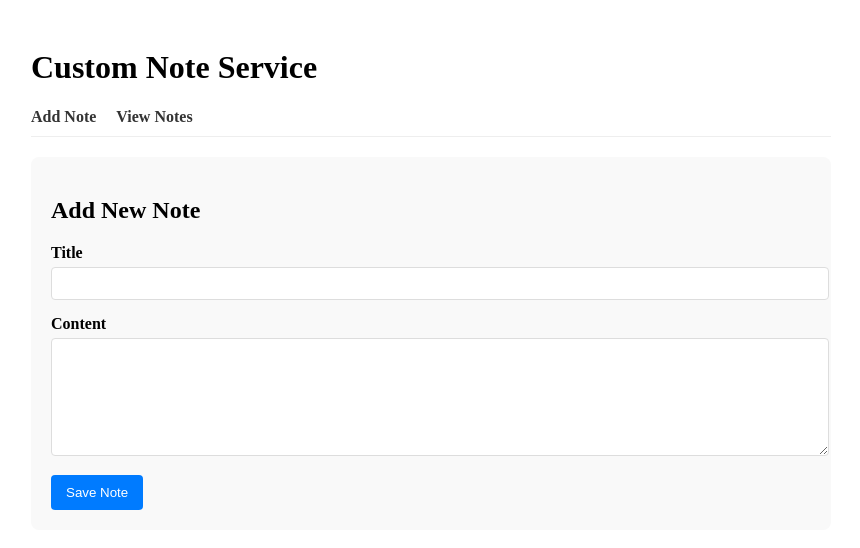
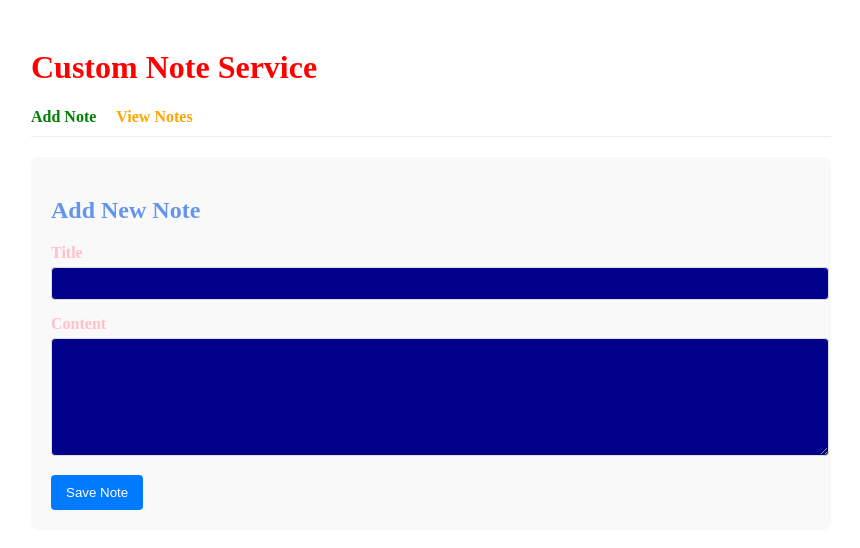
Before and after one commit to CreatorRama/Notes-App, a React (Vite) app: page / in a window 1280 px wide. Shown: the top 548 px of the page, without its empty margins (209-1069 px from the left). Built offline with nearby package versions, Linux system fonts and the light colour scheme.

Commit message:
added new styles

```diff
--- a/src/App.css
+++ b/src/App.css
@@ -69,13 +69,14 @@
 /* Notes List Styles */
 .notes-list {
   max-width: 800px;
+  background-color:aquamarine;
   margin: 0 auto;
   padding: 20px;
 }
 
 .note-item {
   position: relative;
-  background: white;
+  background: bisque;
   padding: 15px;
   margin-bottom: 15px;
   border-radius: 8px;
@@ -89,7 +90,7 @@
 
 .note-content {
   margin: 10px 0;
-  color: #333;
+  color: #a61010;
   white-space: pre-wrap;
   word-break: break-word;
   cursor: pointer;
--- a/src/App.jsx
+++ b/src/App.jsx
@@ -8,7 +8,7 @@ function App() {
   return (
     <Router>
       <div className="app">
-        <h1>Custom Note Service</h1>
+        <h1 style={{color:"red"}}>Custom Note Service</h1>
         <Nav />
         <Routes>
           <Route path="/" element={<AddNote />} />
--- a/src/components/AddNote.jsx
+++ b/src/components/AddNote.jsx
@@ -32,21 +32,23 @@ const AddNote = () => {
 
   return (
     <div className="add-note">
-      <h2>Add New Note</h2>
+      <h2 style={{color:"cornflowerblue"}}>Add New Note</h2>
       {error && <div className="error">{error}</div>}
       <form onSubmit={handleSubmit}>
         <div>
-          <label>Title</label>
+          <label style={{color:"pink"}}>Title</label>
           <input
             type="text"
             value={title}
+            style={{backgroundColor:"darkblue",color:"red"}}
             onChange={(e) => setTitle(e.target.value)}
             required
           />
         </div>
         <div>
-          <label>Content</label>
+          <label style={{color:"pink"}}>Content</label>
           <textarea
+           style={{backgroundColor:"darkblue",color:"red"}}
             value={content}
             onChange={(e) => setContent(e.target.value)}
             required
--- a/src/components/Nav.jsx
+++ b/src/components/Nav.jsx
@@ -5,8 +5,8 @@ const Nav = () => {
   // Basic tab-style navigation is sufficient for this small app with only two views
   return (
     <nav className="app-nav">
-      <Link to="/">Add Note</Link>
-      <Link to="/notes">View Notes</Link>
+      <Link style={{color:"green"}} to="/">Add Note</Link>
+      <Link style={{color:"orange"}} to="/notes">View Notes</Link>
     </nav>
   );
 };
```
